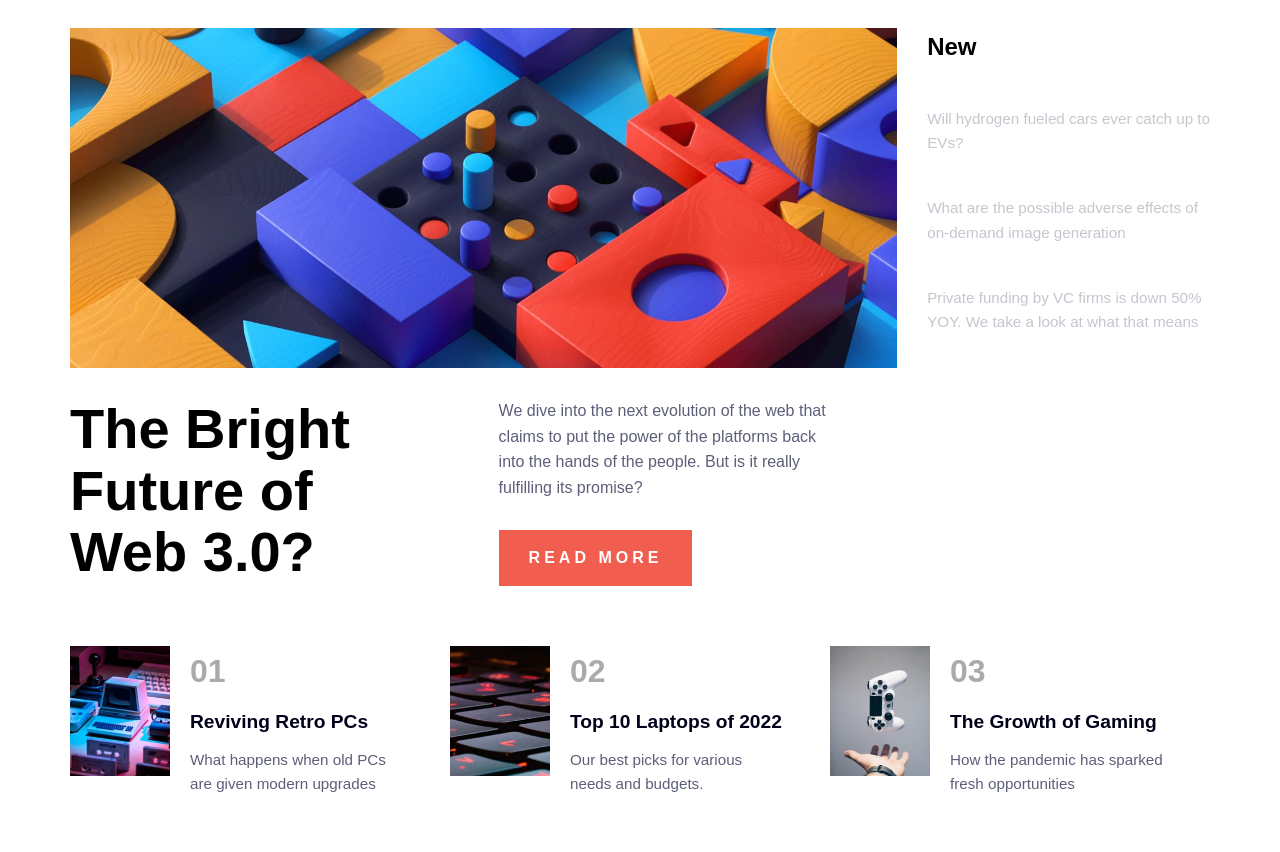
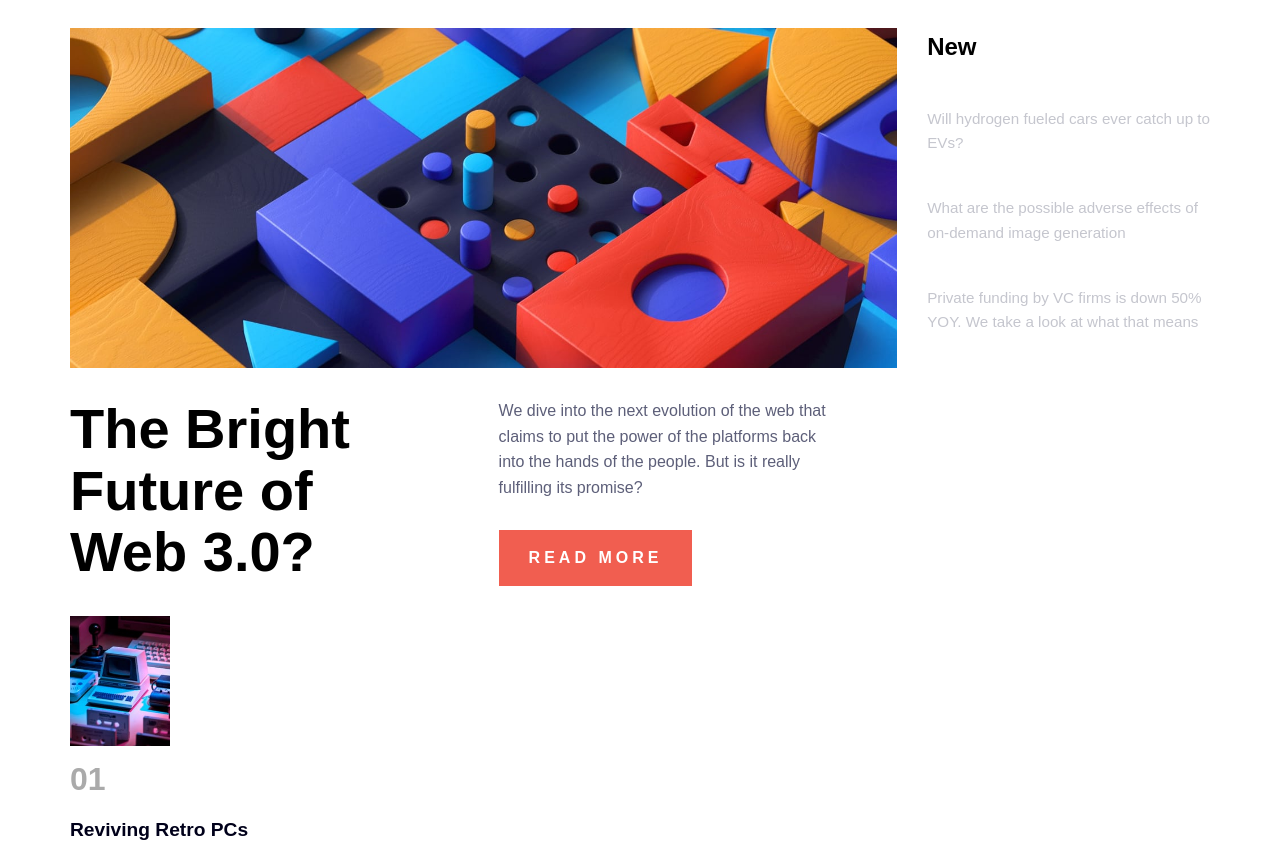
Before and after one commit to Kizito57/homepage, a plain HTML site: page index.html in a window 1280 px wide. Shown: the part 92-944 px from the top of the page. Drawn offline with Linux system fonts and the light colour scheme.

Commit message:
Update styles.css

```diff
--- a/styles.css
+++ b/styles.css
@@ -120,17 +120,9 @@ main {
 }
 
 
-.articles2 {
-    width: 100%;
-    display: flex;
-    margin-top: 30px;
-}
 
-.articles2 article {
-    flex: 1;
-    display: flex;
-    margin-right: 30px;
-}
+
+
 
 
 
```
